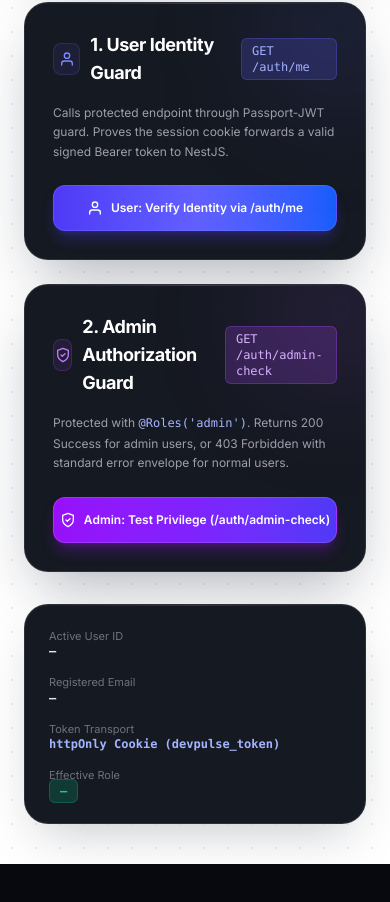
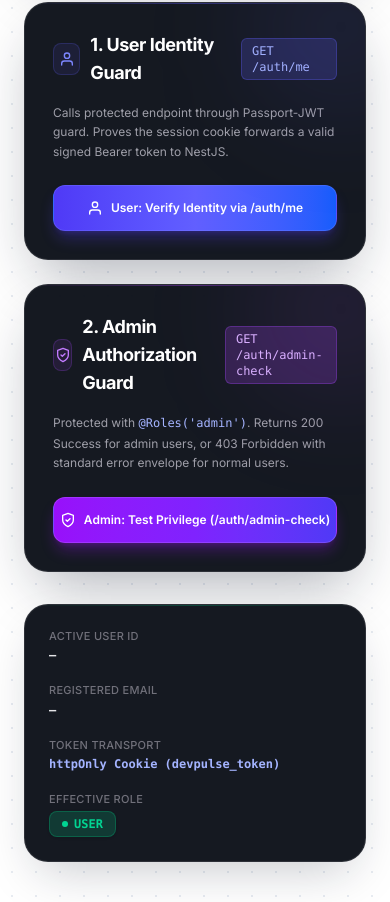
Before and after one commit to darksoul-atik/6S_Intern_Project, a Next.js app in the folder frontend/: page /dashboard in a window 390 px wide. Shown: the part 717-1619 px from the top of the page. Before the commit the page ends 1581 px from the top, so only its background shows below. Built offline with nearby package versions, Linux system fonts and the light colour scheme; no server answers.

Commit message:
fix(frontend): align Effective Role badge and session metadata card using responsive grid

```diff
--- a/frontend/src/app/dashboard/page.tsx
+++ b/frontend/src/app/dashboard/page.tsx
@@ -403,32 +403,59 @@ export default function DashboardPage() {
             initial={{ opacity: 0, y: 15 }}
             animate={{ opacity: 1, y: 0 }}
             transition={{ duration: 0.5, delay: 0.25 }}
-            className="relative rounded-3xl border border-white/10 bg-[#090d16]/95 p-6 text-xs text-zinc-400 backdrop-blur-2xl shadow-[0_20px_50px_-15px_rgba(15,23,42,0.25),0_0_0_1px_rgba(255,255,255,0.06)] flex flex-col sm:flex-row items-start sm:items-center justify-between gap-4 text-left overflow-hidden"
+            className="relative rounded-3xl border border-white/10 bg-[#090d16]/95 p-6 sm:p-7 text-xs text-zinc-400 backdrop-blur-2xl shadow-[0_20px_50px_-15px_rgba(15,23,42,0.25),0_0_0_1px_rgba(255,255,255,0.06)] overflow-hidden text-left"
           >
             <div className="absolute inset-x-0 top-0 h-px bg-gradient-to-r from-transparent via-emerald-500/30 to-transparent" />
-            <div>
-              <span className="text-zinc-500 block text-[11px]">Active User ID</span>
-              <span className="font-mono text-zinc-200 font-semibold text-xs">{user?.id || '—'}</span>
+
+            <div className="grid grid-cols-1 sm:grid-cols-2 lg:grid-cols-4 gap-5 items-center">
+              {/* Item 1: Active User ID */}
+              <div className="space-y-1">
+                <span className="text-zinc-500 block text-[11px] font-medium tracking-wide uppercase">
+                  Active User ID
+                </span>
+                <span className="font-mono text-zinc-200 font-semibold text-xs block truncate" title={user?.id}>
+                  {user?.id || '—'}
+                </span>
               </div>
-            <div>
-              <span className="text-zinc-500 block text-[11px]">Registered Email</span>
-              <span className="font-mono text-zinc-200 font-semibold text-xs">{user?.email || '—'}</span>
+
+              {/* Item 2: Registered Email */}
+              <div className="space-y-1">
+                <span className="text-zinc-500 block text-[11px] font-medium tracking-wide uppercase">
+                  Registered Email
+                </span>
+                <span className="font-mono text-zinc-200 font-semibold text-xs block truncate" title={user?.email}>
+                  {user?.email || '—'}
+                </span>
               </div>
-            <div>
-              <span className="text-zinc-500 block text-[11px]">Token Transport</span>
-              <span className="font-mono text-indigo-300 font-semibold text-xs">httpOnly Cookie (devpulse_token)</span>
+
+              {/* Item 3: Token Transport */}
+              <div className="space-y-1">
+                <span className="text-zinc-500 block text-[11px] font-medium tracking-wide uppercase">
+                  Token Transport
+                </span>
+                <span className="font-mono text-indigo-300 font-semibold text-xs block truncate">
+                  httpOnly Cookie (devpulse_token)
+                </span>
               </div>
-            <div>
-              <span className="text-zinc-500 block text-[11px]">Effective Role</span>
+
+              {/* Item 4: Effective Role Badge */}
+              <div className="space-y-1">
+                <span className="text-zinc-500 block text-[11px] font-medium tracking-wide uppercase">
+                  Effective Role
+                </span>
+                <div className="inline-flex items-center">
                   <span
-                className={`font-mono text-xs font-bold uppercase px-2.5 py-1 rounded-md ${
+                    className={`inline-flex items-center space-x-1.5 font-mono text-xs font-bold uppercase px-3 py-1 rounded-lg border shadow-sm ${
                       user?.role === 'admin'
-                    ? 'bg-purple-500/20 text-purple-300 border border-purple-500/30'
-                    : 'bg-emerald-500/20 text-emerald-400 border border-emerald-500/30'
+                        ? 'bg-purple-500/20 text-purple-300 border-purple-500/30 shadow-[0_0_12px_rgba(168,85,247,0.2)]'
+                        : 'bg-emerald-500/20 text-emerald-400 border-emerald-500/30 shadow-[0_0_12px_rgba(16,185,129,0.15)]'
                     }`}
                   >
-                {user?.role || '—'}
+                    <span className={`h-1.5 w-1.5 rounded-full ${user?.role === 'admin' ? 'bg-purple-400' : 'bg-emerald-400'}`} />
+                    <span>{user?.role || 'user'}</span>
                   </span>
+                </div>
+              </div>
             </div>
           </motion.div>
         </div>
```
Lines whose indentation alone changed are shown as unchanged.
